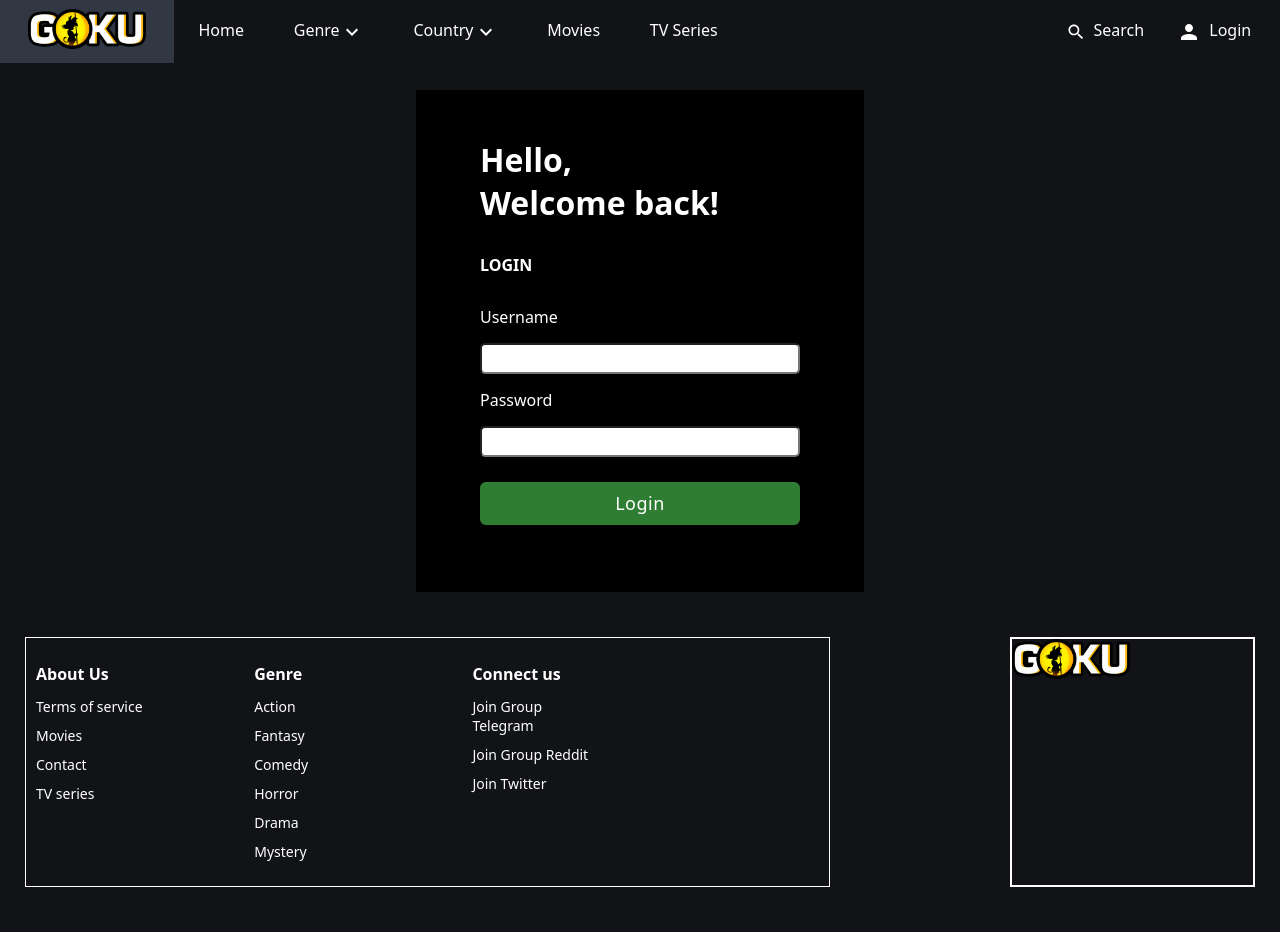
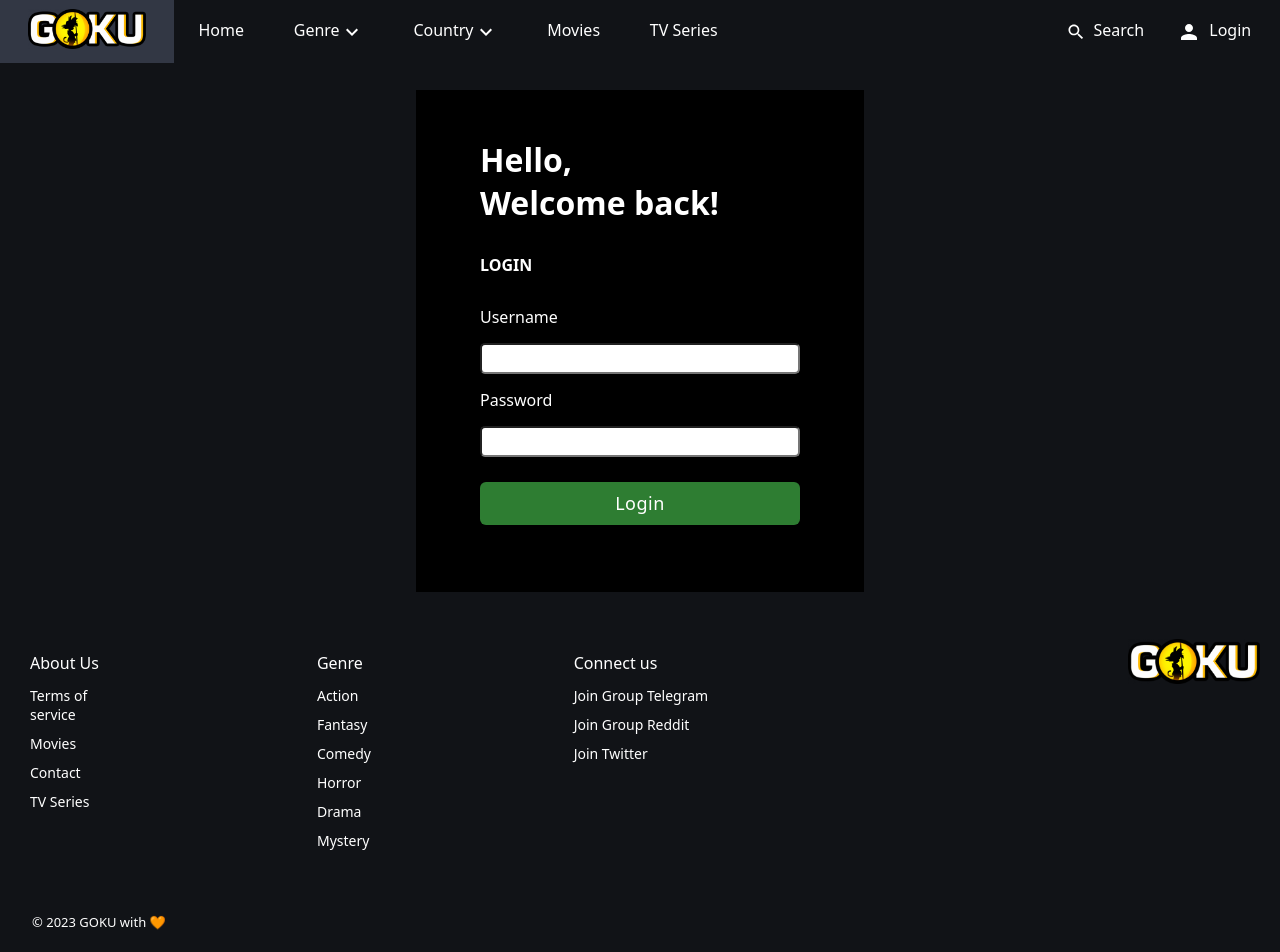
Before and after one commit to RiyazShaik-158/movies_searching, a React (Create React App) app: page /login in a window 1280 px wide. Shown: the top 952 px of the page. Built offline with nearby package versions, Linux system fonts and the light colour scheme.

Commit message:
footerDesign3Quarter

```diff
--- a/src/components/Footer/Footer.js
+++ b/src/components/Footer/Footer.js
@@ -6,19 +6,19 @@ function Footer() {
     <div className='Footer_main'>
       <footer className='Footer_content'>
         <div className='Footer_content_aboutDiv'>
-          <div className='Footer_aboutDiv'>
+          <div className='Footer_aboutDiv_bigger_for_forAbout'>
             <h4>About Us</h4>
-            <div className='subMenu_inFooter'>
+            <div className='subMenu_inFooter1'>
               <p>Terms of service</p>
               <p>Movies</p>
               <p>Contact</p>
-              <p>TV series</p>
+              <p>TV Series</p>
             </div>
 
           </div>
           <div className='Footer_aboutDiv'>
             <h4>Genre</h4>
-            <div className='subMenu_inFooter'>
+            <div className='subMenu_inFooter_genre'>
               <p>Action</p>
               <p>Fantasy</p>
               <p>Comedy</p>
@@ -30,7 +30,7 @@ function Footer() {
           </div>
           <div className='Footer_aboutDiv'>
             <h4>Connect us</h4>
-            <div className='subMenu_inFooter'>
+            <div className='subMenu_inFooter_connections'>
               <div><p>Join Group Telegram</p></div>
               <div><p>Join Group Reddit</p></div>
               <div><p>Join Twitter</p></div>
@@ -42,6 +42,7 @@ function Footer() {
           <img src='gokuLogo.png' alt='gokuLogo'/>
         </div>
       </footer>
+      <div className='endingCopy'><span>&copy; 2023 GOKU with 🧡</span></div>
     </div>
   )
 }
--- a/src/components/Footer/footer.scss
+++ b/src/components/Footer/footer.scss
@@ -2,50 +2,110 @@
     // height: 6rem;
     height: 600px;
     color: #fff;
+    background-color: #111317;
+
     .Footer_content{
-        background-color: #111317;
-        padding:45px 25px ;
+        padding:25px 0px ;
+        padding-right: 20px;
         display: flex;
         justify-content: space-between;
 
 
         .goku_logo_again{
-            flex: 0.2;
-            border: 2px solid #fff;
+            // flex: 0.2;
+            // border: 2px solid #fff;
+            // align-self: flex-end;
+            justify-self: flex-end;
             img{
-                max-height: 40px;
+                max-height: 45px;
                 width: auto;
+                margin-top: 22px;
             }
         }
 
         .Footer_content_aboutDiv{
-            border: 1px solid #fff;
-            flex: 0.65;
+            // border: 1px solid #fff;
+            flex: 0.7;
             display: flex;
-            gap: 15px;
+            gap: 25px;
             padding: 25px 10px;
 
             .Footer_aboutDiv{
                 display: flex;
-                flex: 0.27;
+                flex: 0.35;
                 flex-direction: column;
+                // border: 2px solid #fff;
+                // width: 50%;
+                padding:10px ;
                 gap: 12px;
+                h4{
+                    font-weight: 500;
+                    padding-left: 10px;
+                }
 
-                .subMenu_inFooter{
+                .subMenu_inFooter_genre{
                     display: flex;
-                    // padding:0 10px;
                     gap: 10px;
-                    // row-gap: 35px;
-                    column-gap: 35px;
-
-                    width: 60%;
+                    column-gap: 38px;
+                    width: 100%;
                     flex-wrap: wrap;
                     p{
                         font-size: 14px;
+                        width: 37%;
+                        padding-left: 10px;
+                    }
+                }
+
+
+
+                .subMenu_inFooter_connections{
+                    display: flex;
+                    flex-direction: column;
+                    gap: 10px;
+                    padding:0 10px;
+                    p{
+                        font-size: 14px;
+                    }
+                }
+            }
+
+            .Footer_aboutDiv_bigger_for_forAbout{
+                display: flex;
+                flex: 0.40;
+                flex-direction: column;
+                gap: 12px;
+                padding: 10px;
+                width: 100%;
+                // border: 2px solid #fff;
+                h4{
+                    font-weight: 500;
+                    padding-left: 10px;
+                }
+
+                .subMenu_inFooter1{
+                    display: flex;
+                    gap: 10px;
+                    flex-wrap: wrap;
+                    padding:0 10px;
+                    width: 100%;
+                    column-gap: 50px;
+                    p{
+                        font-size: 14px;
+                        // border: 1px solid #fff;
+                        width: 40%;
+                        // align-self: flex-start;
+                        // text-align: left;
                     }
                 }
             }
         }
 
     }
+    .endingCopy{
+        margin-left: 2rem;
+        margin-bottom: 3rem;
+        span{
+            font-size: 13px;
+        }
+    }
 }
```
